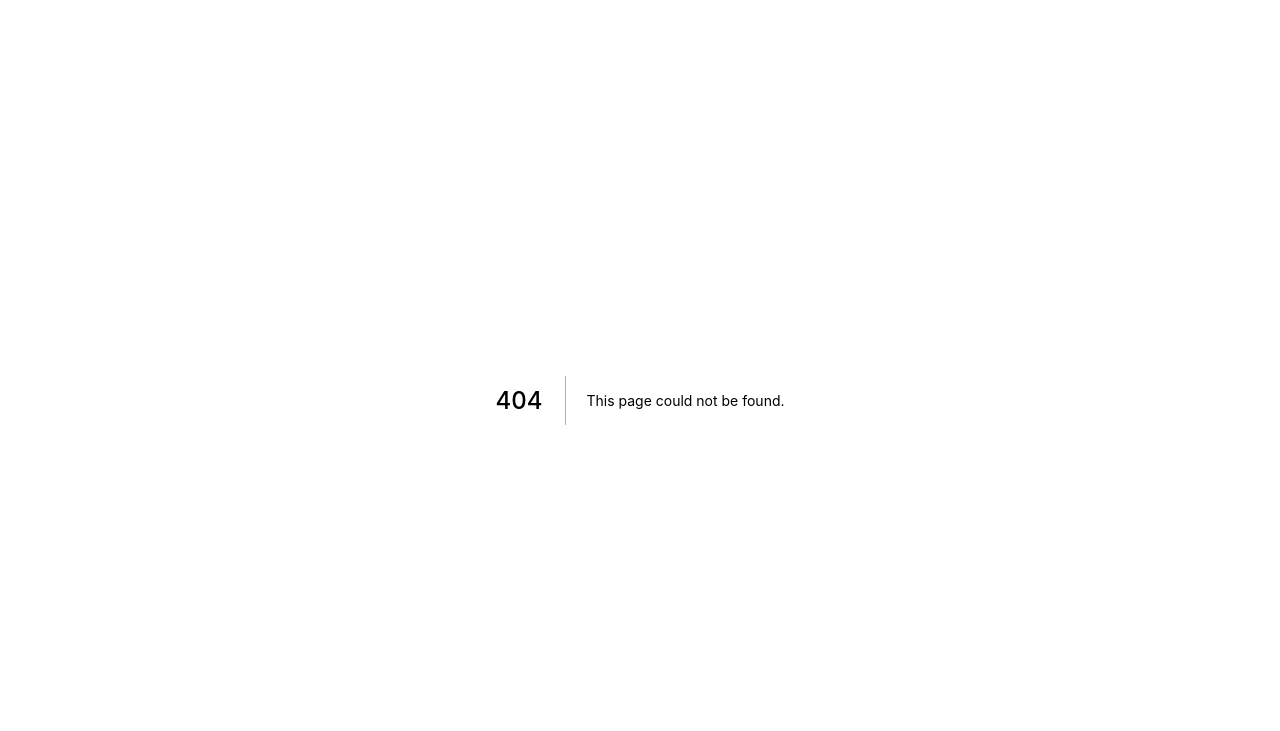
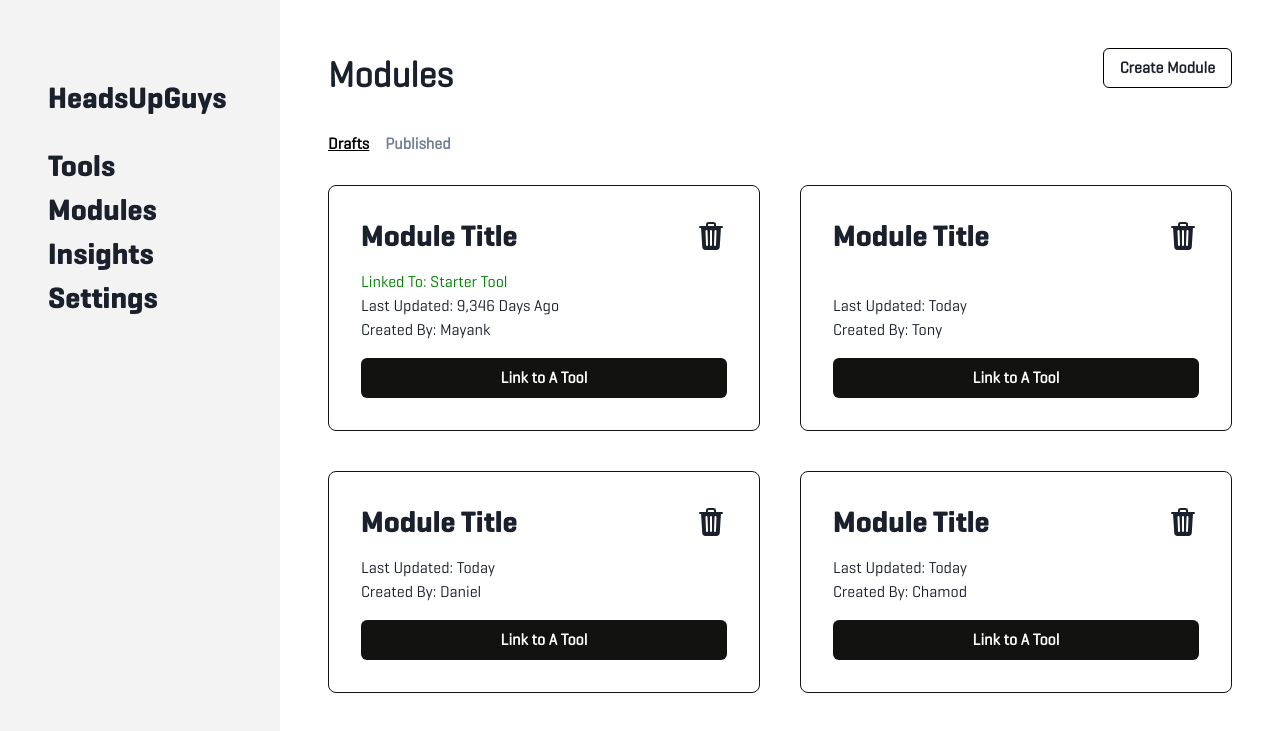
Before and after one commit to uwblueprint/headsupguys, a Next.js app: page /admin/dashboard/modules in a window 1280 px wide. Before the commit this address had no page. Shown: the top 731 px of the page. Built offline with nearby package versions, Linux system fonts and the light colour scheme.

Commit message:
Rename modules route

```diff
--- a/pages/admin/modules.tsx
+++ b/pages/admin/dashboard/modules.tsx
@@ -1,13 +1,9 @@
 import React from "react";
 import {
-    Heading,
     Flex,
-    Center,
     Text,
-    VStack,
     Button,
     Spacer,
-    Box,
     SimpleGrid,
     Stack,
 } from "@chakra-ui/react";
@@ -17,26 +13,36 @@ import { Page } from "types/Page";
 import { AdminLayout } from "@components";
 
 const Modules: Page = () => {
-    const data = React.useMemo(
+    const modules = React.useMemo(
         () => [
             {
+                moduleId: 1,
+                title: "Module Alpha",
                 tool: "Starter Tool",
                 lastUpdated: new Date("December 17, 1995 03:24:00"),
                 author: "Mayank",
             },
             {
+                moduleId: 2,
+                title: "Module Beta",
                 lastUpdated: new Date(Date.now()),
                 author: "Tony",
             },
             {
+                moduleId: 3,
+                title: "Module Gamma",
                 lastUpdated: new Date(Date.now()),
                 author: "Daniel",
             },
             {
+                moduleId: 4,
+                title: "Module Phi",
                 lastUpdated: new Date(Date.now()),
                 author: "Chamod",
             },
             {
+                moduleId: 5,
+                title: "Module Iota",
                 lastUpdated: new Date(Date.now()),
                 author: "Jenna",
             },
@@ -45,7 +51,14 @@ const Modules: Page = () => {
     );
     return (
         <Stack spacing={8}>
-            <Heading size="2xl">Modules</Heading>
+            <Flex direction="row">
+                <Text mr={2} mb={0} fontWeight="bold" fontSize="4xl">
+                    Modules
+                </Text>
+                <Spacer />
+                <Button variant="outlineBlack">Create Module</Button>
+            </Flex>
+
             <Flex direction="row">
                 <Button
                     color="black"
@@ -56,18 +69,19 @@ const Modules: Page = () => {
                     Drafts
                 </Button>
                 <Button variant="link">Published</Button>
-                <Spacer />
-                <Button variant="outlineBlack">Create Module</Button>
             </Flex>
             <SimpleGrid minChildWidth="20rem" spacing={10}>
-                {/* <SimpleGrid columns={3} spacing={10}> */}
-                {data.map(({ tool, lastUpdated, author }) => (
-                    <ModuleCard
-                        tool={tool}
-                        lastUpdated={lastUpdated}
-                        author={author}
-                    />
-                ))}
+                {modules.map(
+                    ({ moduleId, title, tool, lastUpdated, author }) => (
+                        <ModuleCard
+                            key={moduleId}
+                            title={title}
+                            tool={tool}
+                            lastUpdated={lastUpdated}
+                            author={author}
+                        />
+                    ),
+                )}
             </SimpleGrid>
         </Stack>
     );
```
